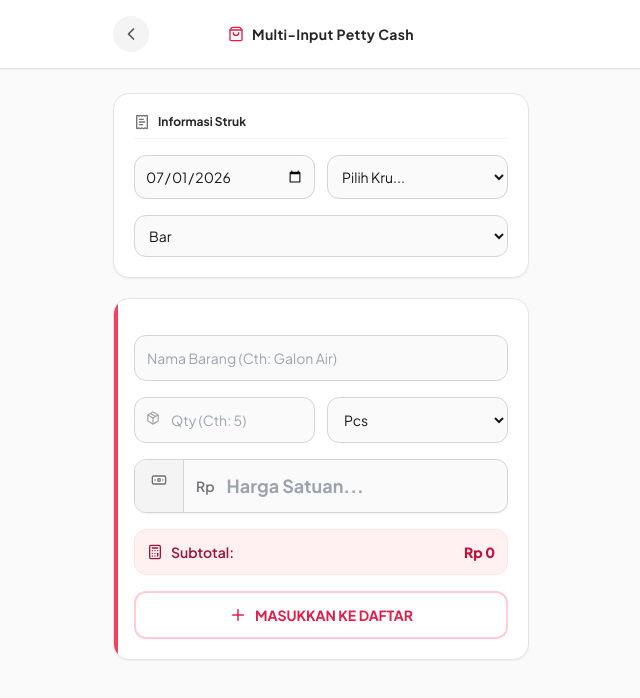
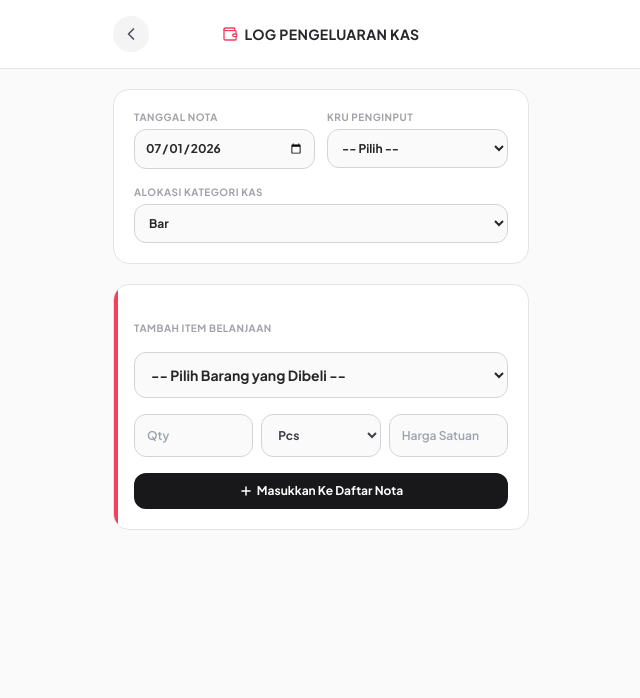
Before and after one commit to ovansahlan/bara-app, a Next.js app: page /pengeluaran in a window 1280 px wide. Shown: the top 698 px of the page, without its empty margins (319-959 px from the left). Built offline with nearby package versions, Linux system fonts and the light colour scheme.

Commit message:
pengeluaran

```diff
--- /dev/null
+++ b/app/api/pengeluaran/route.ts
@@ -0,0 +1,62 @@
+import { NextResponse } from 'next/server';
+import { google } from 'googleapis';
+
+export async function POST(request: Request) {
+  try {
+    const body = await request.json();
+    // Menerima kiriman metadata struk dan array daftarBelanja dari frontend
+    const { tanggal, penginput, kategori, daftarBelanja } = body;
+
+    if (!daftarBelanja || !Array.isArray(daftarBelanja) || daftarBelanja.length === 0) {
+      return NextResponse.json({ error: 'Daftar belanja kosong atau tidak valid.' }, { status: 400 });
+    }
+
+    const spreadsheetId = process.env.GOOGLE_SHEET_ID;
+    const clientEmail = process.env.GOOGLE_SERVICE_ACCOUNT_EMAIL;
+    const privateKey = process.env.GOOGLE_PRIVATE_KEY;
+
+    if (!spreadsheetId || !clientEmail || !privateKey) {
+      return NextResponse.json({ error: 'Kredensial server belum lengkap.' }, { status: 500 });
+    }
+
+    // Pembersih Kunci Privat andalan agar kebal error DECODER OpenSSL
+    const formattedKey = privateKey.replace(/^"|"$/g, '').replace(/\\n/g, '\n');
+
+    const auth = new google.auth.JWT({
+      email: clientEmail,
+      key: formattedKey,
+      scopes: ['https://www.googleapis.com/auth/spreadsheets'],
+    });
+
+    const sheets = google.sheets({ version: 'v4', auth });
+
+    // Memetakan array keranjang belanja menjadi baris-baris masal siap ketik
+    // Kolom: Tanggal, Penginput, Kategori, Nama Barang, Qty, Satuan, Harga Satuan, Total Harga
+    const kumpulanBarisBaru = daftarBelanja.map((item: any) => [
+      tanggal,
+      penginput,
+      kategori,
+      item.namaItem,
+      item.kuantiti,
+      item.satuan,
+      item.hargaSatuanAsli,
+      item.nominalAsli
+    ]);
+
+    // Eksekusi penulisan masal (batch append) ke lembar "Pengeluaran"
+    await sheets.spreadsheets.values.append({
+      spreadsheetId,
+      range: 'Pengeluaran!A:H',
+      valueInputOption: 'USER_ENTERED',
+      requestBody: {
+        values: kumpulanBarisBaru,
+      },
+    });
+
+    return NextResponse.json({ success: true, message: 'Seluruh nota pengeluaran berhasil dicatat ke Google Sheets!' });
+
+  } catch (error: any) {
+    console.error('Google Sheets API Pengeluaran Error:', error);
+    return NextResponse.json({ error: 'Gagal mengunci data belanja.', details: error.message }, { status: 500 });
+  }
+}
--- a/app/pengeluaran/page.tsx
+++ b/app/pengeluaran/page.tsx
@@ -2,197 +2,280 @@
 
 import React, { useState, ChangeEvent, FormEvent } from 'react';
 import Link from 'next/link';
-import {
-  ShoppingBag, User, Tag, Calendar, ChevronLeft,
-  CheckCircle2, Banknote, Package, Plus, Trash2, ReceiptText, Calculator
-} from 'lucide-react';
+import { ChevronLeft, Plus, Trash2, CheckCircle2, ShoppingCart, Wallet } from 'lucide-react';
 
-// Struktur input item aktif saat ini
-interface ItemForm {
+interface BelanjaItem {
   namaItem: string;
-  kuantiti: string;
+  kuantiti: number;
   satuan: string;
-  hargaSatuan: string;
+  hargaSatuanAsli: number;
+  nominalAsli: number;
+  hargaSatuanDisplay: string;
+  nominalDisplay: string;
 }
 
-// Struktur data item yang siap mengantre di dalam keranjang
-interface BelanjaRecord {
-  namaItem: string;
-  satuan: string;
-  kuantiti: number;
-  hargaSatuanAsli: number;
-  nominalAsli: number;
-  nominalFormat: string;
+interface MasterBelanja {
+  id: string;
+  nama: string;
+  satuanDefault: string;
 }
 
-export default function PengeluaranSaaSMulti() {
+export default function PengeluaranKasSaaS() {
   const [metaData, setMetaData] = useState({
     tanggal: new Date().toISOString().split('T')[0],
     penginput: '',
-    kategori: 'Pengeluaran Bar',
+    kategori: 'Bar' // Default kategori sesuai instruksi
   });
 
-  const [currentItem, setCurrentItem] = useState<ItemForm>({
-    namaItem: '', kuantiti: '', satuan: 'Pcs', hargaSatuan: ''
+  const [inputItem, setInputItem] = useState({
+    idItem: '',
+    namaManual: '', // Akan dipakai jika memilih opsi "Lainnya"
+    kuantiti: '',
+    satuan: '',
+    hargaSatuan: ''
   });
 
-  const [daftarBelanja, setDaftarBelanja] = useState<BelanjaRecord[]>([]);
+  const [daftarBelanja, setDaftarBelanja] = useState<BelanjaItem[]>([]);
   const [isSubmitting, setIsSubmitting] = useState<boolean>(false);
 
-  const daftarKru = ["Chika", "Ibnu", "Novi", "Diska", "Nugye", "Ruslan", "A Novan"];
-  const daftarKategori = ["Pengeluaran Bar", "Pengeluaran Dapur", "Pengeluaran Lain2"];
-  const saranItem = ["Es Batu", "Galon Air", "Gas LPG 3kg", "Telur", "Minyak Goreng", "Plastik Kresek", "Tisu"];
-  const daftarSatuan = ["Pcs", "Ball", "Kg", "Liter", "Galon", "Tabung", "Pack"];
+  // Kunci nama kru
+  const daftarKru = ["Chika", "Nugye", "Diska", "Ibnu"];
 
-  const handleHargaChange = (e: ChangeEvent<HTMLInputElement>) => {
-    const angkaSaja = e.target.value.replace(/\D/g, '');
-    const formatTitik = angkaSaja === '' ? '' : parseInt(angkaSaja, 10).toLocaleString('id-ID');
-    setCurrentItem({ ...currentItem, hargaSatuan: formatTitik });
+  // Update Kategori sesuai instruksi
+  const daftarKategori = ["Bar", "Dapur", "Lain-lain"];
+  const daftarSatuan = ["Pcs", "Pack", "Kg", "Liter", "Galon", "Ikat", "Dus", "Bal", "Kampit", "Tabung", "Slop"];
+
+  // MASTER DATA: Barang yang rutin dibeli
+  const masterBarangBelanja: MasterBelanja[] = [
+    { id: "B-001", nama: "Es Batu Kristal", satuanDefault: "Kampit" },
+    { id: "B-002", nama: "Air Mineral (Galon)", satuanDefault: "Galon" },
+    { id: "B-003", nama: "Gas Elpiji 3kg", satuanDefault: "Tabung" },
+    { id: "B-004", nama: "Tisu Wajah / Napkin", satuanDefault: "Pack" },
+    { id: "B-005", nama: "Sabun Cuci Piring (Sunlight)", satuanDefault: "Pouch" },
+    { id: "B-006", nama: "Spons Cuci Piring", satuanDefault: "Pcs" },
+    { id: "B-007", nama: "Kantong Plastik / Kresek", satuanDefault: "Pack" },
+    { id: "B-008", nama: "Gelas Plastik Takeaway", satuanDefault: "Slop" },
+    { id: "B-009", nama: "Sedotan (Straw)", satuanDefault: "Pack" },
+    { id: "B-010", nama: "Susu Evaporasi (Dadakan)", satuanDefault: "Kaleng" },
+    { id: "B-011", nama: "Biji Kopi Tambahan (Dadakan)", satuanDefault: "Kg" },
+    { id: "B-999", nama: "Lainnya (Tulis Manual)...", satuanDefault: "Pcs" }, // Opsi Fleksibel
+  ];
+
+  const formatRupiah = (angka: string) => {
+    const nomor = angka.replace(/\D/g, '');
+    return nomor === '' ? '' : parseInt(nomor, 10).toLocaleString('id-ID');
   };
 
-  const qtyInput = parseInt(currentItem.kuantiti) || 0;
-  const hargaSatuanInput = parseInt(currentItem.hargaSatuan.replace(/\./g, '')) || 0;
-  const subtotalItemSaatIni = qtyInput * hargaSatuanInput;
+  const bersihAngka = (teks: string) => {
+    return parseInt(teks.replace(/\./g, ''), 10) || 0;
+  };
+
+  // Handler saat item dropdown dipilih agar otomatis mengganti satuan
+  const handlePilihItem = (e: ChangeEvent<HTMLSelectElement>) => {
+    const selectedId = e.target.value;
+    const itemDitemukan = masterBarangBelanja.find(b => b.id === selectedId);
+
+    setInputItem({
+      ...inputItem,
+      idItem: selectedId,
+      namaManual: '', // Reset jika sebelumnya nulis manual
+      satuan: itemDitemukan ? itemDitemukan.satuanDefault : 'Pcs'
+    });
+  };
 
   const handleTambahItem = (e: FormEvent) => {
     e.preventDefault();
-    if (!currentItem.namaItem || !currentItem.kuantiti || !currentItem.hargaSatuan) {
-      alert("Harap lengkapi data barang!");
+
+    if (!inputItem.idItem) return alert("Pilih barang yang dibeli terlebih dahulu!");
+
+    // Tentukan nama akhir barang (apakah dari master atau dari ketikan manual)
+    let namaAkhir = "";
+    if (inputItem.idItem === "B-999") {
+      if (!inputItem.namaManual) return alert("Harap ketik nama barang manual yang Anda beli!");
+      namaAkhir = inputItem.namaManual;
+    } else {
+      const itemDitemukan = masterBarangBelanja.find(b => b.id === inputItem.idItem);
+      namaAkhir = itemDitemukan ? itemDitemukan.nama : "Barang Tidak Diketahui";
+    }
+
+    if (!inputItem.kuantiti || !inputItem.hargaSatuan) {
+      alert("Harap lengkapi kuantiti dan total harga satuannya!");
       return;
     }
 
-    const indexBarangSama = daftarBelanja.findIndex(
-      (item) => item.namaItem.toLowerCase().trim() === currentItem.namaItem.toLowerCase().trim()
-    );
+    const qty = parseFloat(inputItem.kuantiti);
+    const hargaAsli = bersihAngka(inputItem.hargaSatuan);
+    const totalMurni = qty * hargaAsli;
 
-    if (indexBarangSama !== -1) {
-      const listBaru = [...daftarBelanja];
-      listBaru[indexBarangSama].kuantiti += qtyInput;
-      listBaru[indexBarangSama].nominalAsli += subtotalItemSaatIni;
-      listBaru[indexBarangSama].nominalFormat = listBaru[indexBarangSama].nominalAsli.toLocaleString('id-ID');
-      setDaftarBelanja(listBaru);
-    } else {
-      setDaftarBelanja([...daftarBelanja, {
-        namaItem: currentItem.namaItem,
-        satuan: currentItem.satuan,
-        kuantiti: qtyInput,
-        hargaSatuanAsli: hargaSatuanInput,
-        nominalAsli: subtotalItemSaatIni,
-        nominalFormat: subtotalItemSaatIni.toLocaleString('id-ID')
-      }]);
-    }
+    const itemBaru: BelanjaItem = {
+      namaItem: namaAkhir,
+      kuantiti: qty,
+      satuan: inputItem.satuan,
+      hargaSatuanAsli: hargaAsli,
+      nominalAsli: totalMurni,
+      hargaSatuanDisplay: hargaAsli.toLocaleString('id-ID'),
+      nominalDisplay: totalMurni.toLocaleString('id-ID')
+    };
 
-    setCurrentItem({ namaItem: '', kuantiti: '', satuan: 'Pcs', hargaSatuan: '' });
+    setDaftarBelanja([...daftarBelanja, itemBaru]);
+
+    // Kembalikan inputan ke posisi bersih setelah ditambah ke keranjang
+    setInputItem({ idItem: '', namaManual: '', kuantiti: '', satuan: 'Pcs', hargaSatuan: '' });
   };
 
-  const totalSeluruhnya = daftarBelanja.reduce((total, item) => total + item.nominalAsli, 0);
+  const hapusItem = (index: number) => {
+    setDaftarBelanja(daftarBelanja.filter((_, i) => i !== index));
+  };
 
-  const handleSimpanSemua = () => {
-    if (!metaData.penginput) return alert("Pilih Nama Kru terlebih dahulu!");
-    if (daftarBelanja.length === 0) return alert("Daftar belanja masih kosong!");
+  const handleSimpanSemua = async () => {
+    if (!metaData.penginput) return alert("Pilih Nama Kru penginput terlebih dahulu!");
+    if (daftarBelanja.length === 0) return alert("Keranjang belanja masih kosong!");
 
     setIsSubmitting(true);
-    setTimeout(() => {
-      alert(`✅ Berhasil Disimpan!\nTotal: Rp ${totalSeluruhnya.toLocaleString('id-ID')}`);
-      setIsSubmitting(false); setDaftarBelanja([]);
-    }, 1500);
+
+    try {
+      const response = await fetch('/api/pengeluaran', {
+        method: 'POST',
+        headers: { 'Content-Type': 'application/json' },
+        body: JSON.stringify({
+          tanggal: metaData.tanggal,
+          penginput: metaData.penginput,
+          kategori: metaData.kategori,
+          daftarBelanja: daftarBelanja
+        }),
+      });
+
+      const data = await response.json();
+
+      if (response.ok) {
+        alert(`✅ ${data.message}`);
+        setDaftarBelanja([]);
+      } else {
+        alert(`❌ Gagal menyimpan: ${data.error}`);
+      }
+    } catch (error) {
+      console.error(error);
+      alert("❌ Terjadi kegagalan komunikasi jaringan dengan server kas.");
+    } finally {
+      setIsSubmitting(false);
+    }
   };
+
+  const totalPengeluaranNota = daftarBelanja.reduce((sum, item) => sum + item.nominalAsli, 0);
 
   return (
     <div className="min-h-screen bg-zinc-50 text-zinc-900 pb-24">
-      <div className="bg-white border-b border-zinc-200 sticky top-0 z-20 shadow-sm">
+
+      {/* Header */}
+      <div className="bg-white border-b border-zinc-200 sticky top-0 z-20 shadow-xs">
         <div className="max-w-md mx-auto px-4 py-4 flex items-center justify-between">
-          <Link href="/" className="p-2 bg-zinc-100 text-zinc-600 rounded-full hover:bg-zinc-200 transition-colors">
+          <Link href="/" className="p-2 bg-zinc-100 text-zinc-600 rounded-full hover:bg-zinc-200/80 transition-colors">
             <ChevronLeft size={20} />
           </Link>
-          <h1 className="text-sm font-bold tracking-wide flex items-center gap-2 text-zinc-800">
-            <ShoppingBag size={16} className="text-rose-600" /> Multi-Input Petty Cash
+          <h1 className="text-sm font-bold tracking-wide text-zinc-800 uppercase flex items-center gap-1.5">
+            <Wallet size={16} className="text-rose-500" /> Log Pengeluaran Kas
           </h1>
           <div className="w-9 h-9"></div>
         </div>
       </div>
 
-      <div className="max-w-md mx-auto px-4 mt-6 space-y-5">
+      <div className="max-w-md mx-auto px-4 mt-5 space-y-5">
 
-        {/* INFORMASI STRUK */}
-        <div className="bg-white p-5 rounded-2xl border border-zinc-200 shadow-sm space-y-4">
-          <div className="flex items-center gap-2 text-xs font-bold text-zinc-800 border-b border-zinc-100 pb-2 mb-2">
-            <ReceiptText size={16} className="text-zinc-500"/> Informasi Struk
+        {/* BLOK METADATA NOTA */}
+        <div className="bg-white p-5 rounded-2xl border border-zinc-200 shadow-2xs space-y-4">
+          <div className="grid grid-cols-2 gap-3">
+            <div>
+              <label className="block text-[10px] font-bold text-zinc-400 uppercase tracking-wider mb-1">Tanggal Nota</label>
+              <input type="date" value={metaData.tanggal} onChange={(e) => setMetaData({...metaData, tanggal: e.target.value})} className="w-full p-2.5 bg-zinc-50 border border-zinc-300 rounded-xl text-xs font-bold text-zinc-800 outline-none" />
+            </div>
+            <div>
+              <label className="block text-[10px] font-bold text-zinc-400 uppercase tracking-wider mb-1">Kru Penginput</label>
+              <select value={metaData.penginput} onChange={(e) => setMetaData({...metaData, penginput: e.target.value})} className="w-full p-2.5 bg-zinc-50 border border-zinc-300 rounded-xl text-xs font-bold text-zinc-800 outline-none cursor-pointer" required>
+                <option value="">-- Pilih --</option>
+                {daftarKru.map(k => <option key={k} value={k}>{k}</option>)}
+              </select>
+            </div>
           </div>
-          <div className="grid grid-cols-2 gap-3">
-            <input type="date" value={metaData.tanggal} onChange={(e) => setMetaData({...metaData, tanggal: e.target.value})} className="w-full p-2.5 bg-zinc-50 border border-zinc-300 rounded-xl text-sm outline-none" required />
-            <select value={metaData.penginput} onChange={(e) => setMetaData({...metaData, penginput: e.target.value})} className="w-full p-2.5 bg-zinc-50 border border-zinc-300 rounded-xl text-sm outline-none" required>
-              <option value="">Pilih Kru...</option>
-              {daftarKru.map(k => <option key={k} value={k}>{k}</option>)}
+          <div>
+            <label className="block text-[10px] font-bold text-zinc-400 uppercase tracking-wider mb-1">Alokasi Kategori Kas</label>
+            <select value={metaData.kategori} onChange={(e) => setMetaData({...metaData, kategori: e.target.value})} className="w-full p-2.5 bg-zinc-50 border border-zinc-300 rounded-xl text-xs font-bold text-zinc-800 outline-none cursor-pointer">
+              {daftarKategori.map(cat => <option key={cat} value={cat}>{cat}</option>)}
             </select>
           </div>
-          <select value={metaData.kategori} onChange={(e) => setMetaData({...metaData, kategori: e.target.value})} className="w-full p-2.5 bg-zinc-50 border border-zinc-300 rounded-xl text-sm outline-none">
-            {daftarKategori.map(k => <option key={k} value={k}>{k.replace('Pengeluaran ', '')}</option>)}
-          </select>
         </div>
 
-        {/* INPUT ITEMS FORM MUTASI */}
-        <div className="bg-white p-5 rounded-2xl border border-zinc-200 shadow-sm space-y-4 relative overflow-hidden">
+        {/* INPUT MULTI-ITEM BELANJA PINTAR */}
+        <form onSubmit={handleTambahItem} className="bg-white p-5 rounded-2xl border border-zinc-200 shadow-2xs space-y-4 relative overflow-hidden">
           <div className="absolute left-0 top-0 bottom-0 w-1 bg-rose-500"></div>
+          <span className="text-[10px] font-bold text-zinc-400 uppercase tracking-wider block">Tambah Item Belanjaan</span>
 
-          <form onSubmit={handleTambahItem} className="space-y-4">
-            <input type="text" list="saran-barang" placeholder="Nama Barang (Cth: Galon Air)" value={currentItem.namaItem} onChange={(e) => setCurrentItem({...currentItem, namaItem: e.target.value})} className="w-full p-3 bg-zinc-50 border border-zinc-300 rounded-xl text-sm outline-none" required />
-            <datalist id="saran-barang">{saranItem.map(i => <option key={i} value={i} />)}</datalist>
+          <div className="space-y-3">
+            {/* DROPDOWN MASTER BARANG */}
+            <select
+              value={inputItem.idItem}
+              onChange={handlePilihItem}
+              className="w-full p-3 bg-zinc-50 border border-zinc-300 rounded-xl text-sm font-bold text-zinc-800 outline-none focus:bg-white cursor-pointer"
+              required
+            >
+              <option value="">-- Pilih Barang yang Dibeli --</option>
+              {masterBarangBelanja.map(b => <option key={b.id} value={b.id}>{b.nama}</option>)}
+            </select>
 
-            <div className="grid grid-cols-2 gap-3">
-              <div className="relative">
-                <Package size={14} className="absolute left-3 top-3.5 text-zinc-400" />
-                <input type="number" placeholder="Qty (Cth: 5)" value={currentItem.kuantiti} onChange={(e) => setCurrentItem({...currentItem, kuantiti: e.target.value})} className="w-full pl-9 p-3 bg-zinc-50 border border-zinc-300 rounded-xl text-sm outline-none" required />
-              </div>
-              <select value={currentItem.satuan} onChange={(e) => setCurrentItem({...currentItem, satuan: e.target.value})} className="w-full p-3 bg-zinc-50 border border-zinc-300 rounded-xl text-sm outline-none">
-                {daftarSatuan.map(s => <option key={s} value={s}>{s}</option>)}
-              </select>
+            {/* MUNCUL OTOMATIS JIKA PILIH "LAINNYA" */}
+            {inputItem.idItem === "B-999" && (
+              <input
+                type="text"
+                placeholder="Ketik nama barang manual..."
+                value={inputItem.namaManual}
+                onChange={(e) => setInputItem({...inputItem, namaManual: e.target.value})}
+                className="w-full p-3 bg-zinc-50 border border-zinc-300 rounded-xl text-xs font-semibold outline-none focus:bg-white border-l-4 border-l-rose-400"
+                required
+              />
+            )}
+          </div>
+
+          <div className="grid grid-cols-3 gap-2">
+            <input type="number" placeholder="Qty" value={inputItem.kuantiti} onChange={(e) => setInputItem({...inputItem, kuantiti: e.target.value})} className="w-full p-3 bg-zinc-50 border border-zinc-300 rounded-xl text-xs font-semibold outline-none focus:bg-white" required />
+            <select value={inputItem.satuan} onChange={(e) => setInputItem({...inputItem, satuan: e.target.value})} className="w-full p-3 bg-zinc-50 border border-zinc-300 rounded-xl text-xs font-bold text-zinc-700 outline-none cursor-pointer">
+              {daftarSatuan.map(s => <option key={s} value={s}>{s}</option>)}
+            </select>
+            <input type="text" inputMode="numeric" placeholder="Harga Satuan" value={inputItem.hargaSatuan} onChange={(e) => setInputItem({...inputItem, hargaSatuan: formatRupiah(e.target.value)})} className="w-full p-3 bg-zinc-50 border border-zinc-300 rounded-xl text-xs font-semibold outline-none focus:bg-white" required />
+          </div>
+
+          <button type="submit" className="w-full py-2.5 bg-zinc-900 text-white text-xs font-bold rounded-xl flex items-center justify-center gap-1 hover:bg-zinc-800 transition-colors">
+            <Plus size={14} strokeWidth={2.5} /> Masukkan Ke Daftar Nota
+          </button>
+        </form>
+
+        {/* DAFTAR KERANJANG NOTA */}
+        {daftarBelanja.length > 0 && (
+          <div className="bg-zinc-900 p-5 rounded-2xl border border-zinc-800 shadow-md text-white space-y-4">
+            <div className="flex justify-between items-center border-b border-zinc-800 pb-2">
+              <span className="text-[10px] font-bold text-zinc-400 uppercase tracking-wider flex items-center gap-1"><ShoppingCart size={12} /> Daftar Item Nota</span>
+              <span className="text-xs font-black text-rose-400">Rp {totalPengeluaranNota.toLocaleString('id-ID')}</span>
             </div>
 
-            <div className="flex bg-zinc-50 border border-zinc-300 rounded-xl overflow-hidden focus-within:ring-2 focus-within:ring-rose-500 transition-all shadow-sm">
-              <div className="bg-zinc-100 border-r border-zinc-300 px-4 py-3 text-zinc-500"><Banknote size={16} /></div>
-              <div className="flex items-center pl-3"><span className="text-zinc-500 font-semibold text-sm">Rp</span></div>
-              <input type="text" inputMode="numeric" placeholder="Harga Satuan..." value={currentItem.hargaSatuan} onChange={handleHargaChange} className="w-full p-3 text-zinc-900 font-bold text-lg bg-transparent outline-none" required />
-            </div>
-
-            <div className="bg-rose-50 p-3 rounded-xl border border-rose-100 flex justify-between items-center text-sm">
-              <span className="font-semibold text-rose-800 flex items-center gap-2"><Calculator size={16} />Subtotal:</span>
-              <span className="font-black text-rose-700">Rp {subtotalItemSaatIni.toLocaleString('id-ID')}</span>
-            </div>
-
-            <button type="submit" className="w-full py-3 rounded-xl text-sm font-bold text-rose-600 bg-white border-2 border-rose-200 hover:bg-rose-50 transition-all flex items-center justify-center gap-2">
-              <Plus size={18} /> MASUKKAN KE DAFTAR
-            </button>
-          </form>
-        </div>
-
-        {/* BATCH DARK VIEW CART */}
-        {daftarBelanja.length > 0 && (
-          <div className="bg-zinc-900 p-5 rounded-2xl border border-zinc-800 shadow-md text-white space-y-4">
-            <span className="text-xs font-bold text-zinc-400 uppercase tracking-wider block border-b border-zinc-700 pb-2">Rincian Nota ({daftarBelanja.length} Item)</span>
-
-            <div className="space-y-3 max-h-48 overflow-y-auto">
+            <div className="space-y-2 max-h-48 overflow-y-auto pr-1">
               {daftarBelanja.map((item, idx) => (
-                <div key={idx} className="bg-zinc-800 p-3 rounded-xl flex justify-between items-center text-xs">
-                  <div className="flex-1">
+                <div key={idx} className="bg-zinc-800/90 p-3 rounded-xl border border-zinc-700/60 text-xs flex justify-between items-center">
+                  <div>
                     <h4 className="font-bold text-white">{item.namaItem}</h4>
-                    <p className="text-[10px] text-indigo-300 mt-1">{item.kuantiti} {item.satuan} x Rp {item.hargaSatuanAsli.toLocaleString('id-ID')}</p>
+                    <p className="text-[10px] text-zinc-400 mt-1 font-medium">
+                      {item.kuantiti} {item.satuan} × Rp {item.hargaSatuanDisplay}
+                    </p>
                   </div>
-                  <div className="text-right flex items-center gap-3">
-                    <span className="font-bold text-white">Rp {item.nominalFormat}</span>
-                    <button onClick={() => setDaftarBelanja(daftarBelanja.filter((_, i) => i !== idx))} className="p-1.5 text-zinc-400 hover:text-rose-400"><Trash2 size={16} /></button>
+                  <div className="flex items-center gap-3">
+                    <span className="font-bold text-zinc-200">Rp {item.nominalDisplay}</span>
+                    <button type="button" onClick={() => hapusItem(idx)} className="p-1.5 text-zinc-500 hover:text-rose-400 transition-colors">
+                      <Trash2 size={14} />
+                    </button>
                   </div>
                 </div>
               ))}
             </div>
 
-            <div className="bg-black/30 p-4 rounded-xl border border-zinc-700 flex justify-between items-center text-xs">
-              <span className="text-xs font-medium text-zinc-400">Total Keseluruhan</span>
-              <span className="text-2xl font-black text-rose-400">Rp {totalSeluruhnya.toLocaleString('id-ID')}</span>
-            </div>
-
-            <button onClick={handleSimpanSemua} disabled={isSubmitting} className="w-full py-4 bg-rose-600 hover:bg-rose-700 text-white font-bold rounded-xl flex items-center justify-center gap-2 transition-all">
-              <CheckCircle2 size={18} /> SIMPAN SEMUA PENGELUARAN
+            <button type="button" onClick={handleSimpanSemua} disabled={isSubmitting} className="w-full py-3.5 bg-rose-600 hover:bg-rose-700 disabled:bg-zinc-700 text-white font-bold text-xs rounded-xl flex items-center justify-center gap-2 transition-all active:scale-95">
+              <CheckCircle2 size={14} /> {isSubmitting ? 'Membukukan ke Sheets...' : 'KUNCI & SIMPAN SEMUA PENGELUARAN'}
             </button>
           </div>
         )}
```
Also changed, not shown: app/absen/page.tsx (+26 -8 lines).
